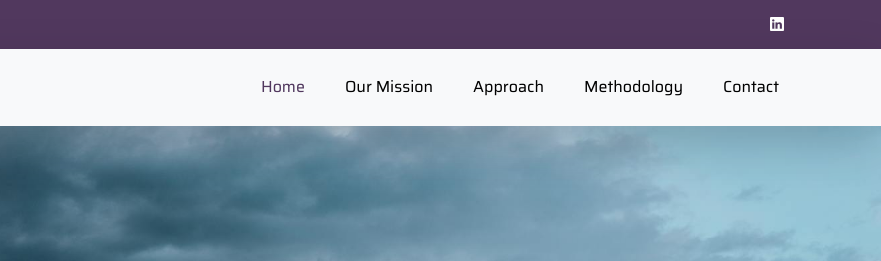
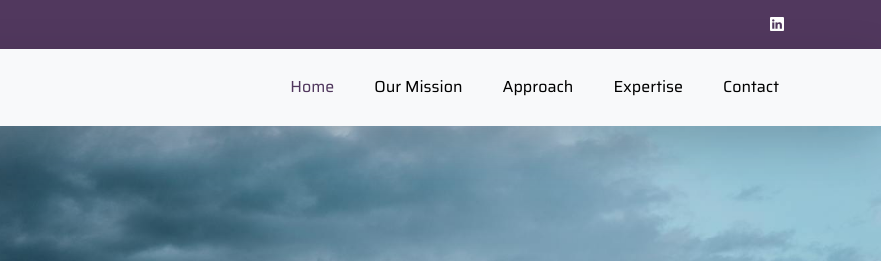
Before and after one commit to randomizemike/loginexa, a plain HTML site: page index.html in a window 1280 px wide. Shown: the top 261 px of the page, 399-1280 px from the left. Drawn offline with Linux system fonts and the light colour scheme; a script that the page names is missing.

Commit message:
Update index.html

```diff
--- a/index.html
+++ b/index.html
@@ -9,6 +9,7 @@
     <meta name="author" content="">
 
     <title>Loginexa - Re-inventing Logistics</title>
+    <link rel="icon" type="image/x-icon" href="/images/loginexa_img/Loginexa_square.svg">
 
     <!-- CSS FILES -->
     <link href="css/bootstrap.min.css" rel="stylesheet">
@@ -84,7 +85,7 @@
                     </li>
 
                     <li class="nav-item">
-                        <a class="nav-link click-scroll" href="#section_4">Methodology</a>
+                        <a class="nav-link click-scroll" href="#section_4">Expertise</a>
                     </li>
 
                     <li class="nav-item">
@@ -533,7 +534,7 @@
 
                         <li class="footer-menu-item"><a href="#" class="footer-menu-link">Approach</a></li>
 
-                        <li class="footer-menu-item"><a href="#" class="footer-menu-link">Methodology</a></li>
+                        <li class="footer-menu-item"><a href="#" class="footer-menu-link">Expertise</a></li>
 
                         <li class="footer-menu-item"><a href="#" class="footer-menu-link">Partner with us</a></li>
                     </ul>
```
